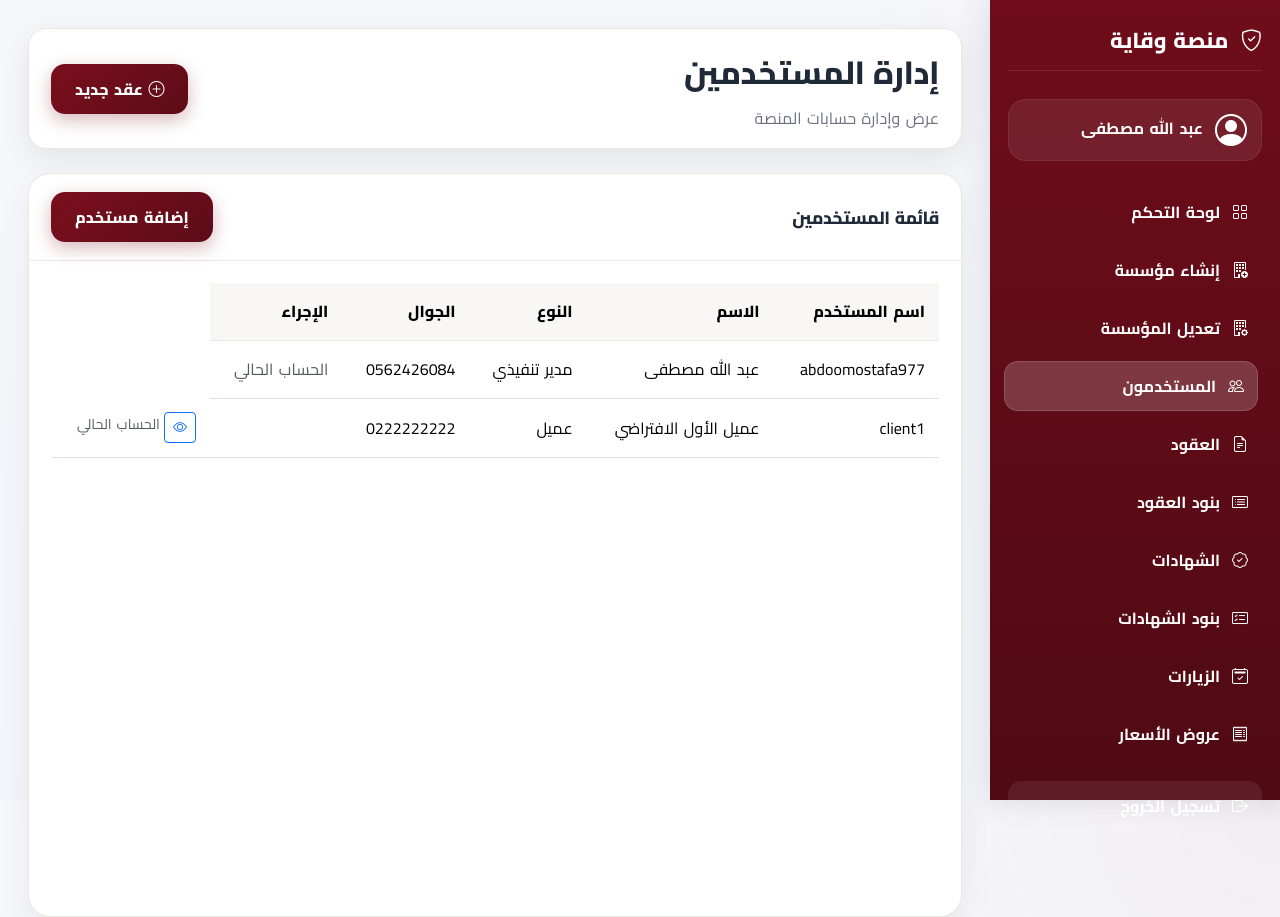
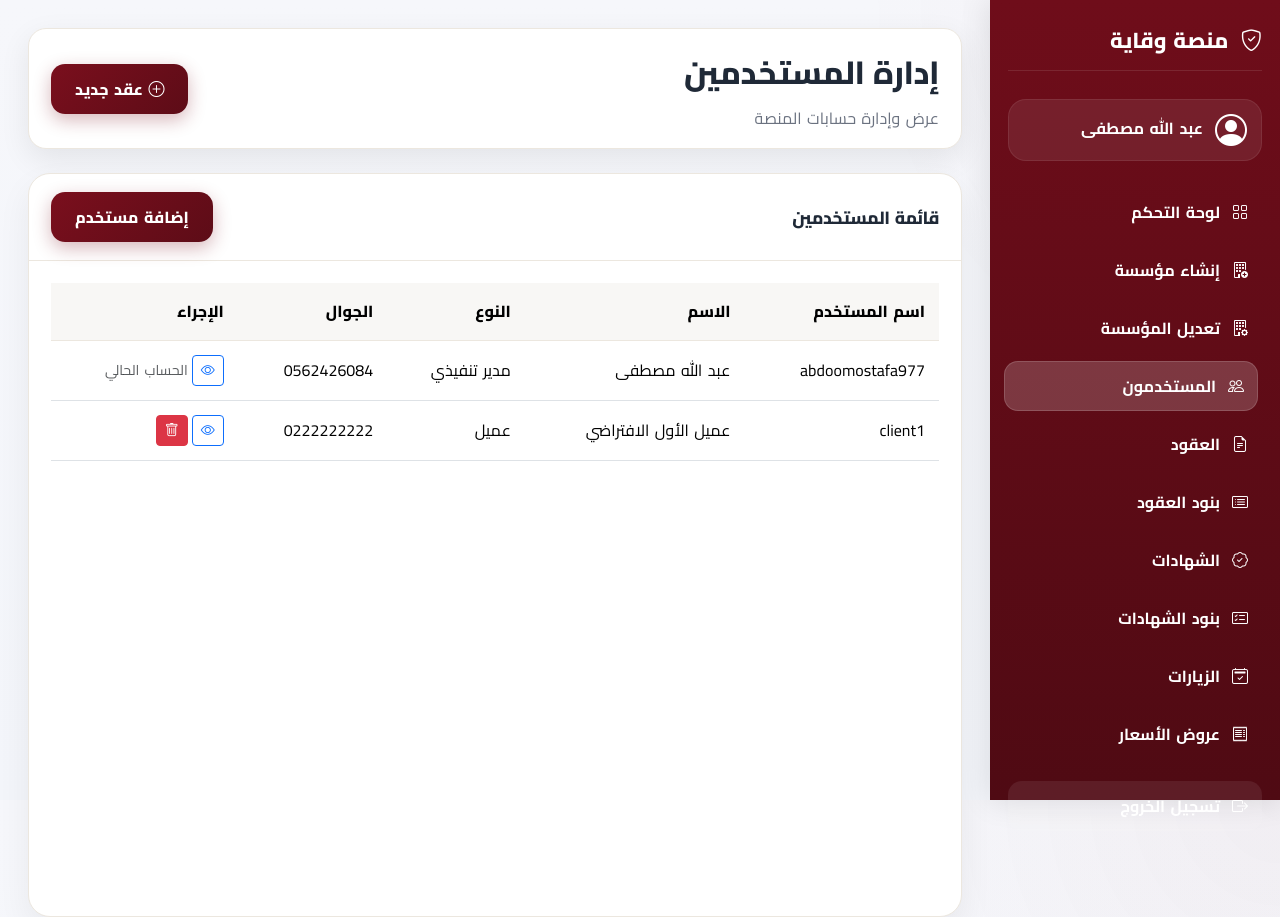
Before and after one commit to azhryb824-sys/wiqaya, a Django app: page /users/ in a window 1280 px wide. Run offline with Django 5.2, Linux system fonts and the light colour scheme; a user stored in the database is signed in; data comes from the database, SQL or seed files in the repository.

Commit message:
Update users_list.html

```diff
--- a/templates/core/users_list.html
+++ b/templates/core/users_list.html
@@ -31,29 +31,21 @@
                         <td>{{ u.get_user_type_display }}</td>
                         <td>{{ u.phone|default:"-" }}</td>
                         <td>
-                            {% if u != request.user %}
-                            <td>
-    <div class="d-flex gap-1">
+                            <div class="d-flex gap-1 flex-wrap">
 
-        <!-- زر عرض -->
-        <a href="{% url 'user_detail' user.id %}" class="btn btn-sm btn-outline-primary">
+                                <a href="{% url 'user_detail' u.id %}" class="btn btn-sm btn-outline-primary">
                                     <i class="bi bi-eye"></i>
                                 </a>
 
-        <!-- زر حذف -->
-        {% if request.user.id != user.id %}
-        <a href="{% url 'delete_user' user.id %}" class="btn btn-sm btn-danger">
+                                {% if u != request.user %}
+                                <a href="{% url 'delete_user' u.id %}" class="btn btn-sm btn-danger">
                                     <i class="bi bi-trash"></i>
                                 </a>
                                 {% else %}
-        <span class="text-muted small">الحساب الحالي</span>
+                                <span class="text-muted small align-self-center">الحساب الحالي</span>
                                 {% endif %}
 
                             </div>
-</td>
-                            {% else %}
-                            <span class="text-muted">الحساب الحالي</span>
-                            {% endif %}
                         </td>
                     </tr>
                     {% empty %}
```
Lines whose indentation alone changed are shown as unchanged.
